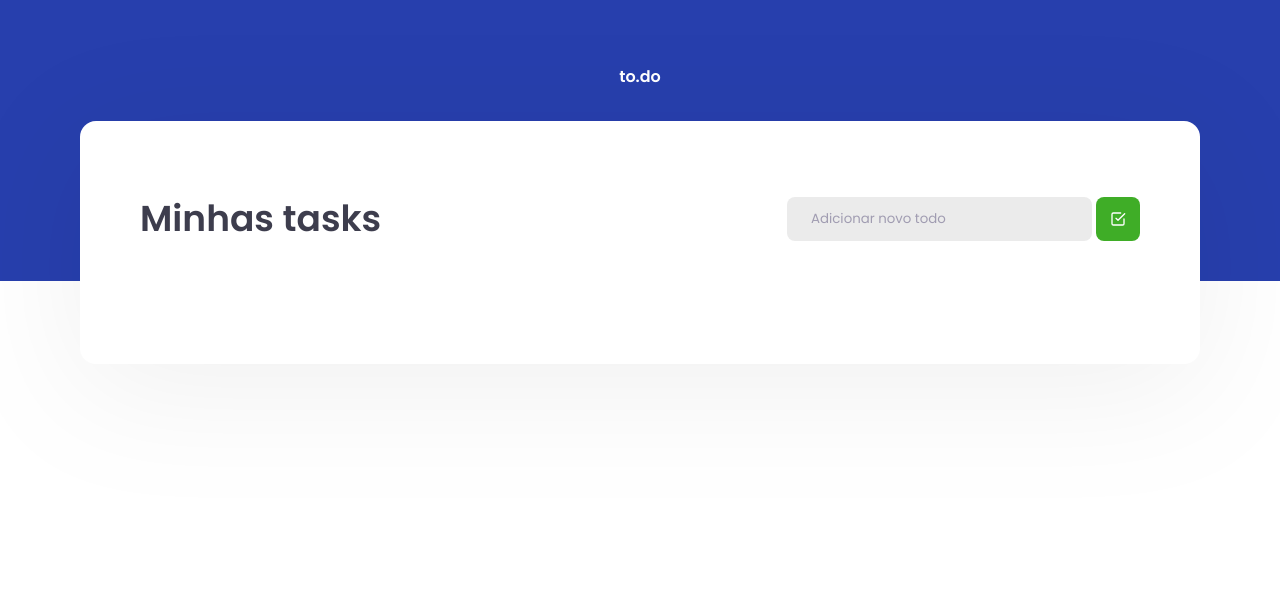
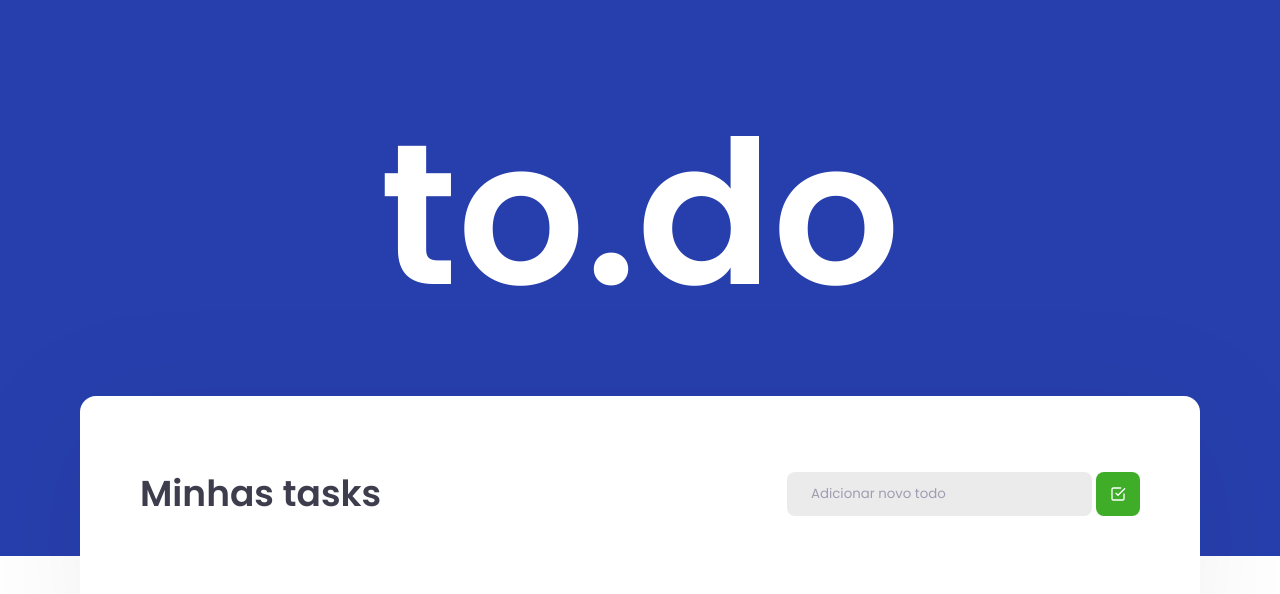
Before and after one commit to CauanDZN/cauan-todolist-ignite, a React app: page / in a window 1280 px wide. Shown: the top 594 px of the page. Built offline with nearby package versions, Linux system fonts and the light colour scheme.

Commit message:
Update header.scss

```diff
--- a/src/styles/header.scss
+++ b/src/styles/header.scss
@@ -5,7 +5,7 @@ header.header {
   > div {
 
     h1{
-     font-size: 16px;
+     font-size: 200px;
      color: #FFF;
     }
 
```
